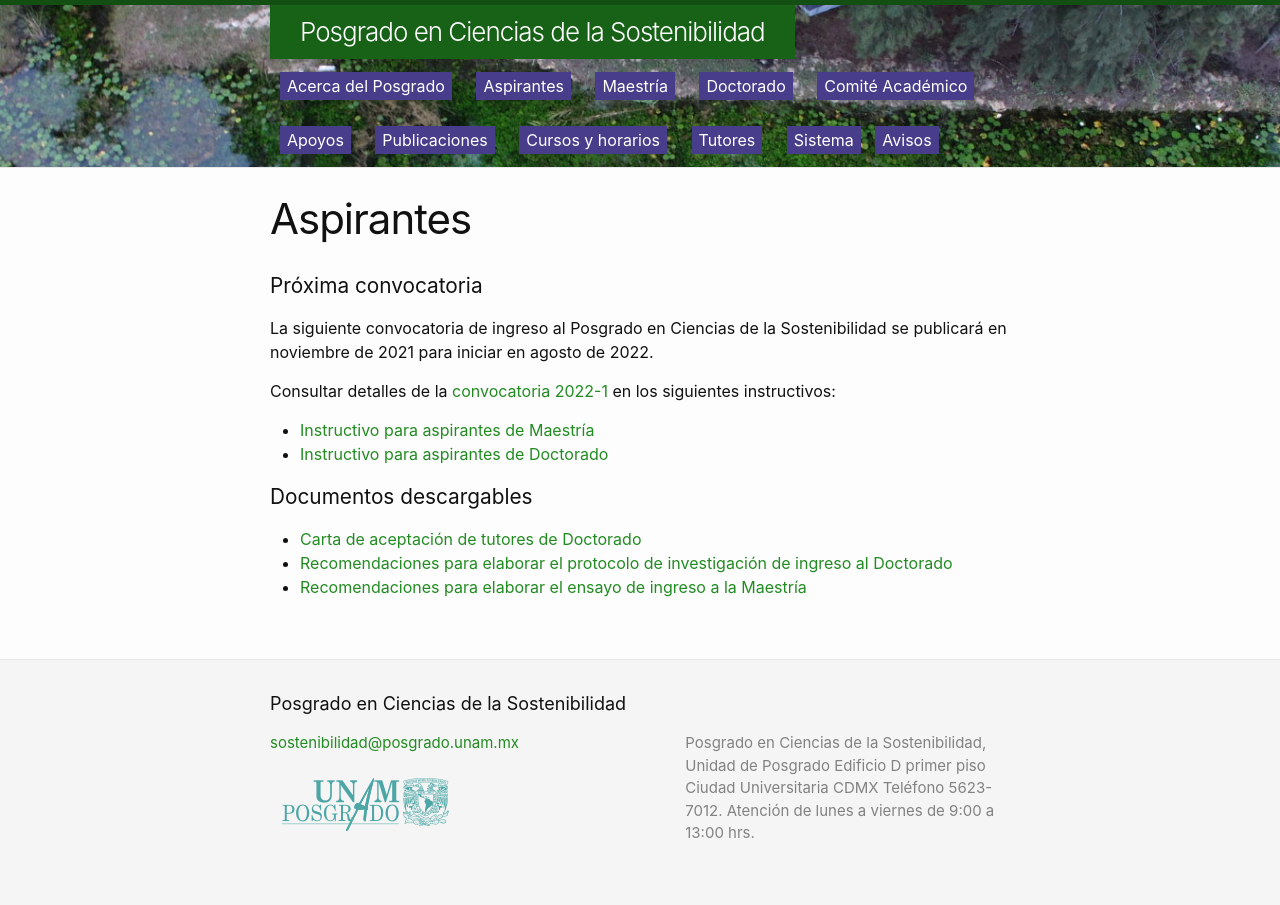
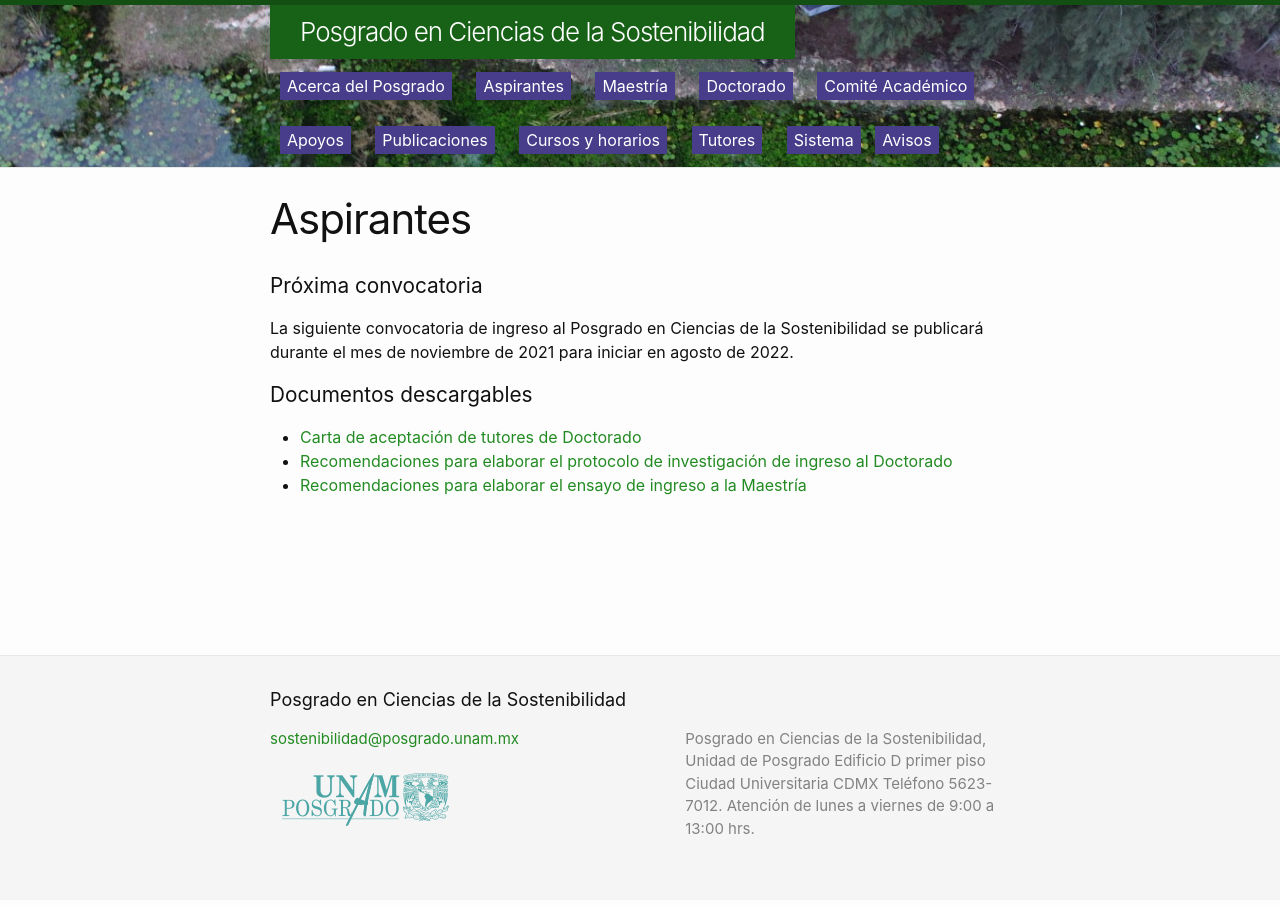
Before and after one commit to pcs-unam/pcs-unam.github.io, a Jekyll site: the page built from 01_aspirantes.md, in a window 1280 px wide. Built offline with Jekyll 4.4.1, drawn with Linux system fonts in a browser that asks for light colours.

Commit message:
Se quito la liga a la convocatoria e instructivos 2022-1 para no confundir

```diff
--- a/01_aspirantes.md
+++ b/01_aspirantes.md
@@ -9,12 +9,8 @@ menu: true
 
 ## Próxima convocatoria
 
-La siguiente convocatoria de ingreso al Posgrado en Ciencias de la Sostenibilidad se publicará en noviembre de 2021 para iniciar en agosto de 2022.
+La siguiente convocatoria de ingreso al Posgrado en Ciencias de la Sostenibilidad se publicará durante el mes de noviembre de 2021 para iniciar en agosto de 2022.
 
-Consultar detalles de la [convocatoria 2022-1](/assets/docs/convocatoria_ingreso_2022-1.pdf) en los siguientes instructivos:
-
- - [Instructivo para aspirantes de Maestría](/assets/docs/instructivo-maestria.pdf)
- - [Instructivo para aspirantes de Doctorado](/assets/docs/instructivo-doctorado.pdf)
 
 
 
```
